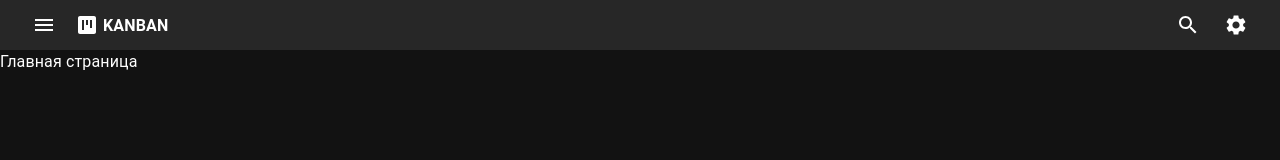
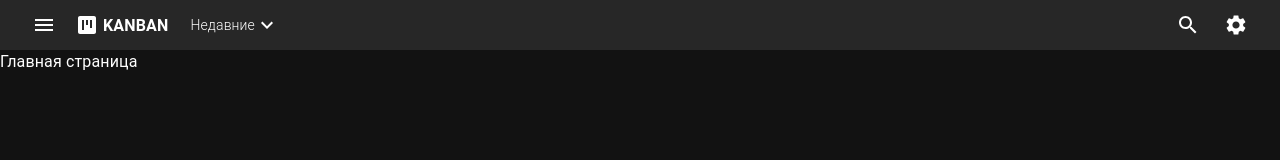
Before and after one commit to Innovavtion/kanban-board, a Next.js app: page / in a window 1280 px wide. Shown: the top 160 px of the page. Built offline with nearby package versions, Linux system fonts and the light colour scheme.

Commit message:
add: Recent - menu item, Recent - submenu

```diff
--- a/components/Navbar/Navbar.tsx
+++ b/components/Navbar/Navbar.tsx
@@ -21,6 +21,7 @@ import {
 // Icons Mui
 import SettingsIcon from "@mui/icons-material/Settings";
 import MenuIcon from "@mui/icons-material/Menu";
+import NavbarListLink from "./NavbarListLink";
 
 type Props = {
   mode: boolean;
@@ -60,6 +61,7 @@ export default function Navbar({ mode, setMode }: Props) {
               <MenuIcon />
             </Button>
             <NavbarLogo />
+            <NavbarListLink />
           </Typography>
           <NavbarInput />
           <IconButton color="inherit" onClick={handleClick}>
--- /dev/null
+++ b/components/Navbar/NavbarListLink.tsx
@@ -0,0 +1,60 @@
+import { useState } from "react";
+import NavbarListLinkItem from "./NavbarListLinkItem";
+
+import { Typography, Button, Menu, List } from "@mui/material";
+import ExpandMoreIcon from "@mui/icons-material/ExpandMore";
+
+export default function NavbarListLink() {
+  // Open Menu
+  const [anchorEl, setAnchorEl] = useState<null | HTMLElement>(null);
+  const open = Boolean(anchorEl);
+
+  const handleClick = (event: React.MouseEvent<HTMLElement>) => {
+    setAnchorEl(event.currentTarget);
+  };
+  const handleClose = () => {
+    setAnchorEl(null);
+  };
+
+  return (
+    <>
+      <Button
+        size="large"
+        color="inherit"
+        sx={{ ml: 0, fontWeight: 700, py: 0.59 }}
+        onClick={handleClick}
+      >
+        <Typography
+          sx={{
+            fontWeight: 300,
+            fontSize: 14,
+            textTransform: "capitalize",
+          }}
+        >
+          Недавние
+        </Typography>
+        <ExpandMoreIcon sx={{}} />
+      </Button>
+      <Menu
+        id="basic-menu"
+        anchorEl={anchorEl}
+        open={open}
+        onClose={handleClose}
+        MenuListProps={{
+          "aria-labelledby": "basic-button",
+        }}
+        sx={{ top: 12 }}
+      >
+        <List
+          sx={{
+            width: "100%",
+            maxWidth: 360,
+            cursor: "pointer",
+          }}
+        >
+          <NavbarListLinkItem />
+        </List>
+      </Menu>
+    </>
+  );
+}
--- /dev/null
+++ b/components/Navbar/NavbarListLinkItem.tsx
@@ -0,0 +1,44 @@
+import { useState } from "react";
+import { styled, alpha } from "@mui/material/styles";
+
+import {
+  ListItem,
+  ListItemText,
+  ListItemAvatar,
+  Avatar,
+  Rating,
+} from "@mui/material";
+import ImageIcon from "@mui/icons-material/Image";
+
+const ListItemCustom = styled(ListItem)(({ theme }) => ({
+  "&:hover": {
+    cursor: "pointer",
+    backgroundColor: alpha(theme.palette.common.black, 0.15),
+  },
+}));
+
+export default function NavbarListLink() {
+  const [value, setValue] = useState<number | null>(null);
+  return (
+    <ListItemCustom>
+      <ListItemAvatar color="inherit">
+        <Avatar>
+          <ImageIcon />
+        </Avatar>
+      </ListItemAvatar>
+      <ListItemText
+        primary="Development activity - tracking"
+        secondary="Practice - System Brifing"
+      />
+      <Rating
+        name="favorites"
+        max={1}
+        value={value}
+        onChange={(event, newValue) => {
+          setValue(newValue);
+        }}
+        sx={{ ml: 2 }}
+      />
+    </ListItemCustom>
+  );
+}
```
